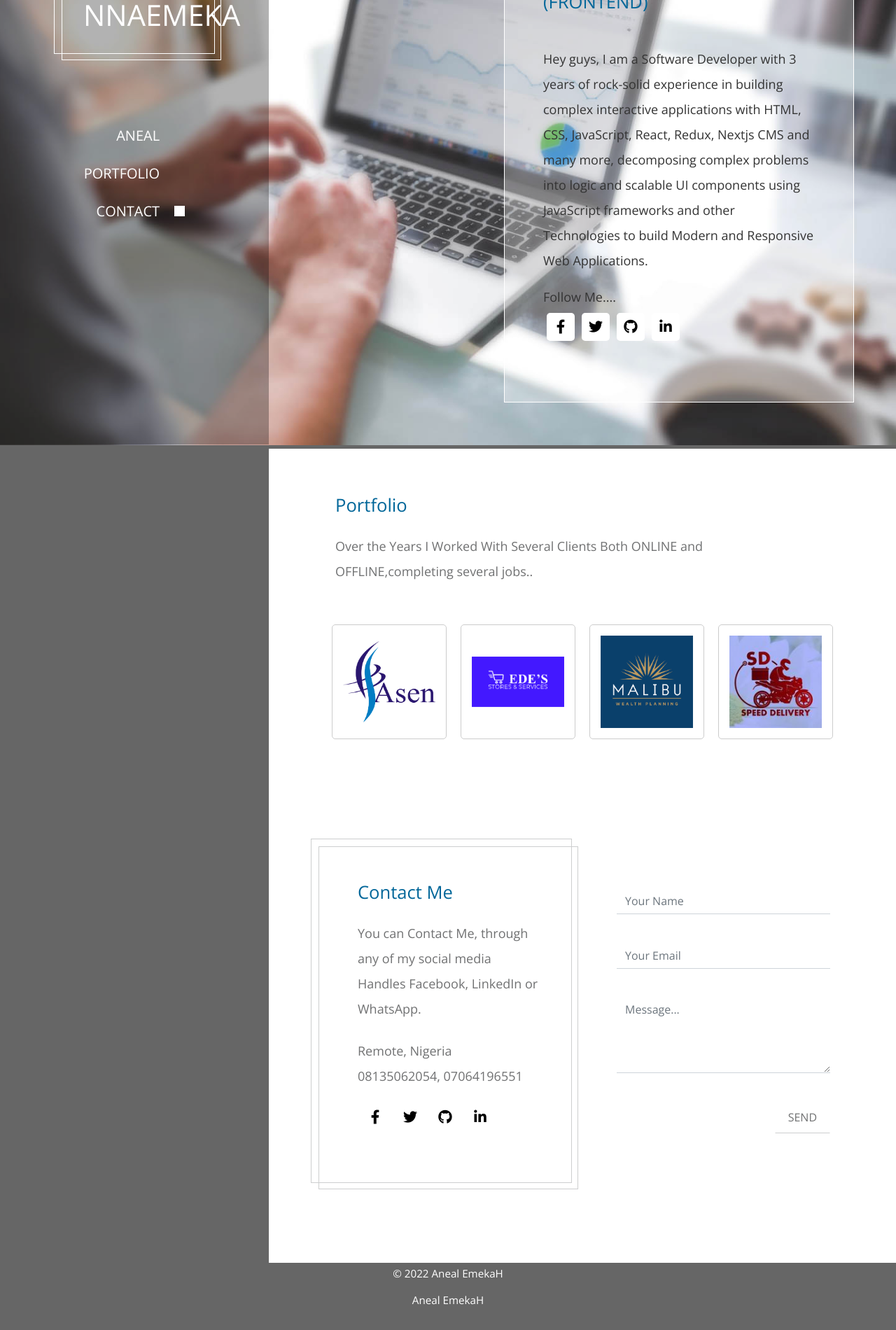
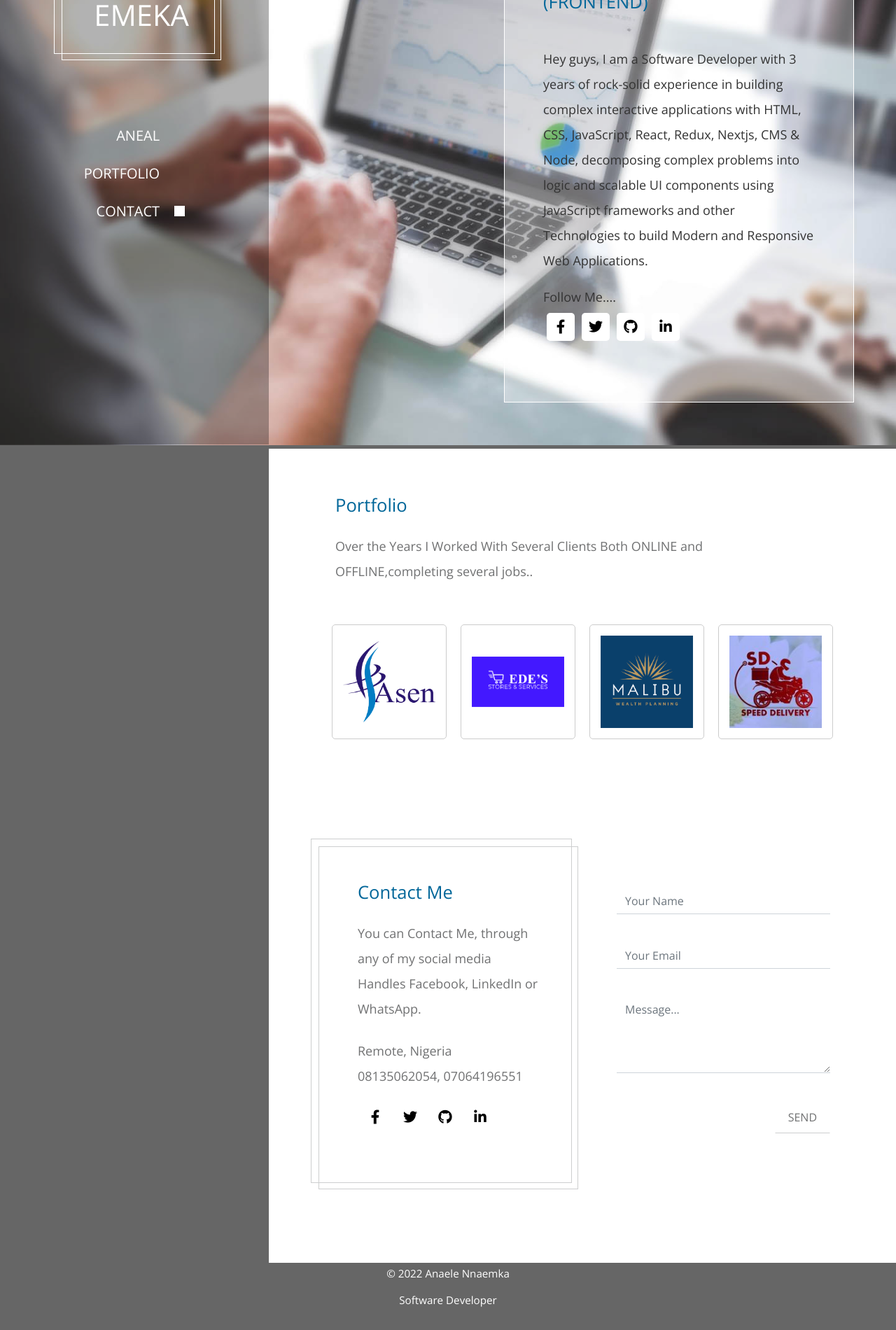
Before and after one commit to Aneal250/Aneal250.github.io, a plain HTML site: page index.html in a window 1280 px wide. Shown: the part 165-2065 px from the top of the page at 70% size. Drawn offline with nearby package versions, Linux system fonts and the light colour scheme.

Commit message:
Updated Jan 2022

```diff
--- a/index.html
+++ b/index.html
@@ -30,7 +30,7 @@ https://templatemo.com/tm-536-dream-pulse
               <div class="tm-brand-box">
                 <div class="tm-double-border-1">
                   <div class="tm-double-border-2">
-                    <h1 class="tm-brand text-uppercase">ANAELE NNAEMEKA</h1>
+                    <h1 class="tm-brand text-uppercase">ANAELE EMEKA</h1>
                   </div>
                 </div>
               </div>
@@ -71,7 +71,7 @@ https://templatemo.com/tm-536-dream-pulse
                     <div class="tm-bg-white-transparent tm-intro">
                         <h2 class="tm-section-title mb-5 text-uppercase tm-color-primary">Software Developer (Frontend)</h2>
                         <p class="tm-color-gray">
-                          Hey guys, I am a Software Developer with 3 years of rock-solid experience in building complex interactive applications with HTML, CSS, JavaScript, React, Redux, Nextjs CMS and many more, decomposing complex problems into logic and scalable UI components using JavaScript frameworks and
+                          Hey guys, I am a Software Developer with 3 years of rock-solid experience in building complex interactive applications with HTML, CSS, JavaScript, React, Redux, Nextjs, CMS & Node, decomposing complex problems into logic and scalable UI components using JavaScript frameworks and
                           other Technologies to build Modern and Responsive Web Applications.
                         </p>
                         <p class="mb-0 tm-color-gray">
@@ -211,9 +211,9 @@ https://templatemo.com/tm-536-dream-pulse
           </div>
           <div>
             <foote id="footer" class="text-center text-white small">
-              <p class="mb--0 mb-2">&copy; 2022 Aneal EmekaH</p>
+              <p class="mb--0 mb-2">&copy; 2022 Anaele Nnaemka</p>
               <p class="mb-0">
-                <a rel="nofollow" href="https://templatemo.com" class="tm-footer-link">Aneal EmekaH</a>
+                <a rel="nofollow" href="https://templatemo.com" class="tm-footer-link">Software Developer</a>
               </p>
             </foote>
           </div>
```
